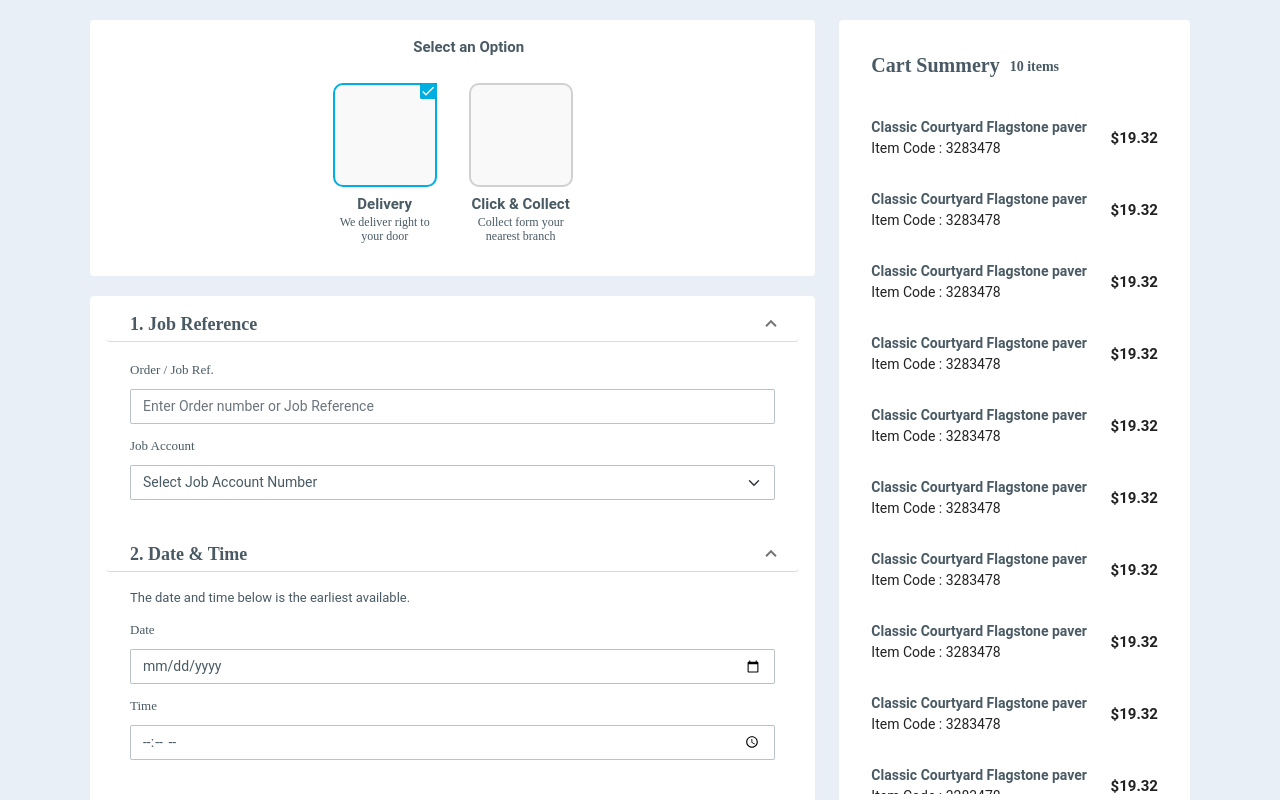
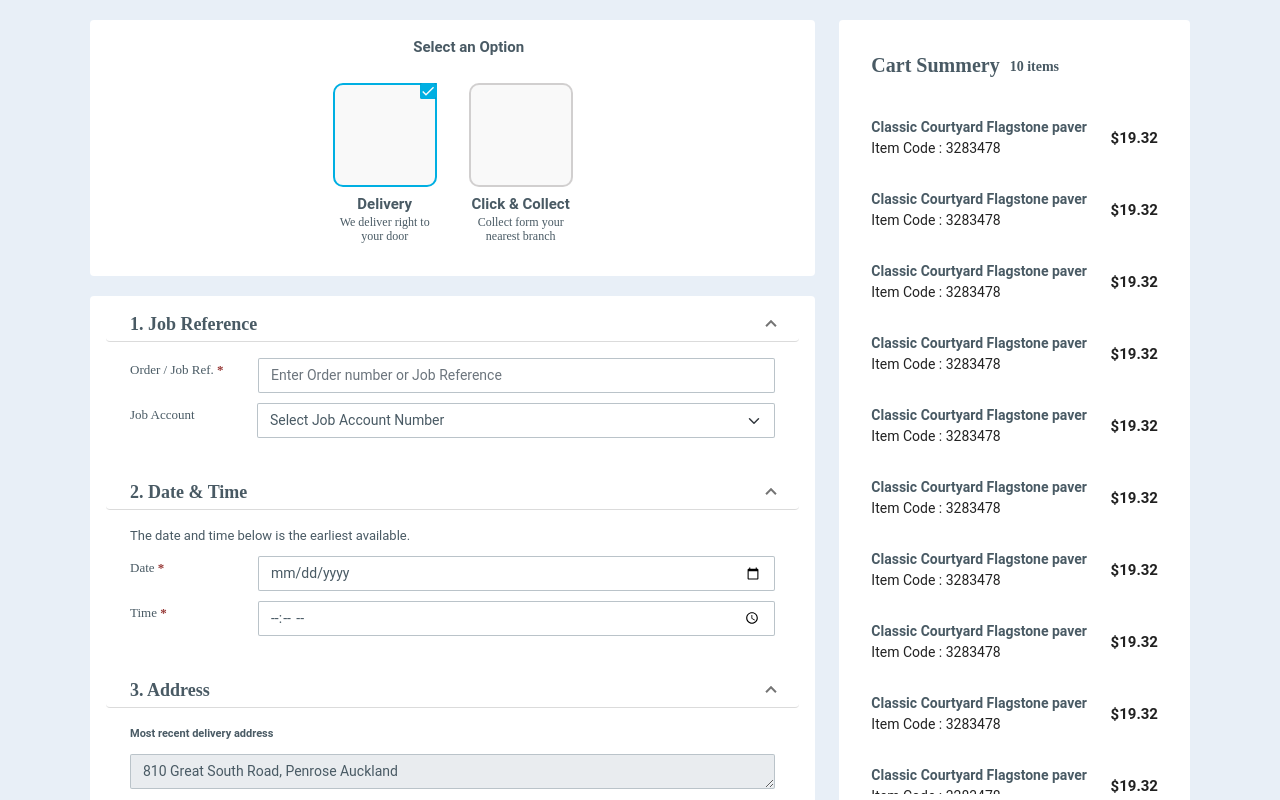
Before and after one commit to kumaresan-subramani/tradeplus_checkout, an Angular app: page / in a window 1280 px wide. Shown: the top 800 px of the page. Built offline with nearby package versions, Linux system fonts and the light colour scheme.

Commit message:
font issues

```diff
--- a/src/app/app.component.html
+++ b/src/app/app.component.html
@@ -99,12 +99,12 @@
       <mat-expansion-panel-header>
         <mat-panel-title> 1. Job Reference</mat-panel-title>
       </mat-expansion-panel-header>
-      <div class="form-container">
-        <label for="joborder" class="form-label job-ref">Order / Job Ref. </label>
+      <div class="form-container" style="display: flex;">
+        <label for="joborder" class="form-label job-ref">Order / Job Ref. <span class="marker">*</span></label>
         <input type="text" class="form-control" id="joborder" placeholder="Enter Order number or Job Reference"
           required>
       </div>
-      <div class="form-container">
+      <div class="form-container" style="display: flex;">
         <label for="jobaccount" class="form-label job-ref">Job Account </label>
         <select class="form-select form-control" aria-label="Default select example">
           <option selected>Select Job Account Number</option>
@@ -114,15 +114,15 @@
 
     <mat-expansion-panel [expanded]="true">
       <mat-expansion-panel-header>
-        <mat-panel-title> 2. Date & Time </mat-panel-title>
+        <mat-panel-title> 2. Date & Time</mat-panel-title>
       </mat-expansion-panel-header>
       <div class='date-time-title'>The date and time below is the earliest available.</div>
-      <div class="form-container">
-        <label for="date" class="form-label job-ref">Date </label>
+      <div class="form-container" style="display: flex;">
+        <label for="date" class="form-label job-ref">Date <span class="marker">*</span></label>
         <input type="date" class="form-control" id="date" required>
       </div>
-      <div class="form-container">
-        <label for="time" class="form-label job-ref">Time </label>
+      <div class="form-container" style="display: flex;">
+        <label for="time" class="form-label job-ref">Time <span class="marker">*</span></label>
         <input type="time" class="form-control" id="time" required>
       </div>
     </mat-expansion-panel>
@@ -130,7 +130,7 @@
       <mat-expansion-panel-header>
         <mat-panel-title> {{ isDeliveryBox ? '3. Address' : 'Location' }} </mat-panel-title>
       </mat-expansion-panel-header>
-      <div class='address-title'>Most recent develiry address </div>
+      <div class='address-title'>Most recent delivery address </div>
       <div class="form-container">
         <textarea class="form-control" readonly [(ngModel)]="selectedAddress.value" id="address" required></textarea>
       </div>
--- a/src/app/app.component.scss
+++ b/src/app/app.component.scss
@@ -230,3 +230,8 @@ mat-card {
   border: 2px solid #77889380;
   border-radius: 10px;
 }
+
+.marker {
+  color: #973937;
+  font-weight: 600;
+}
```
